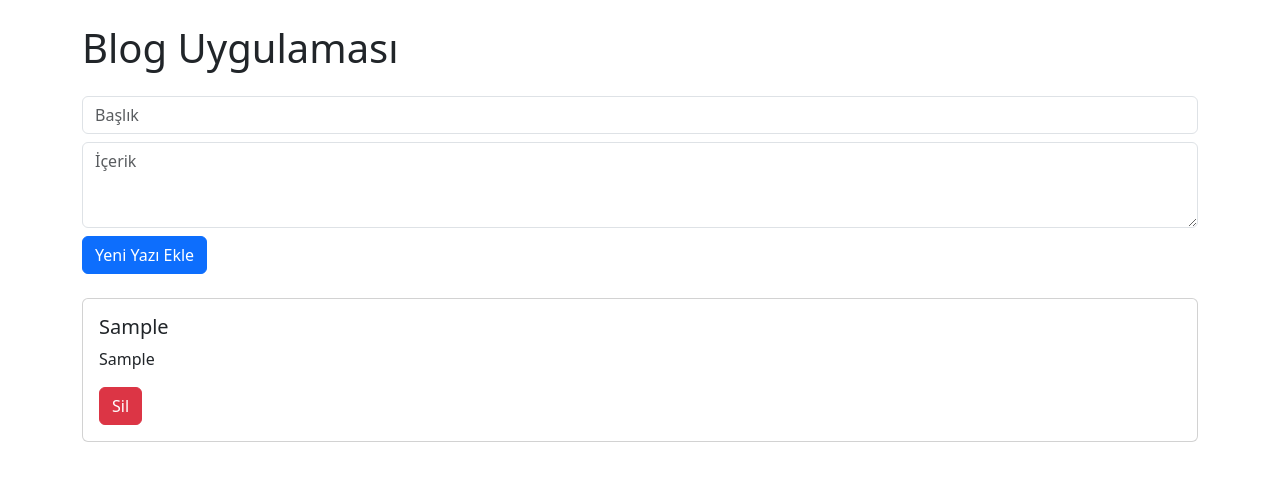
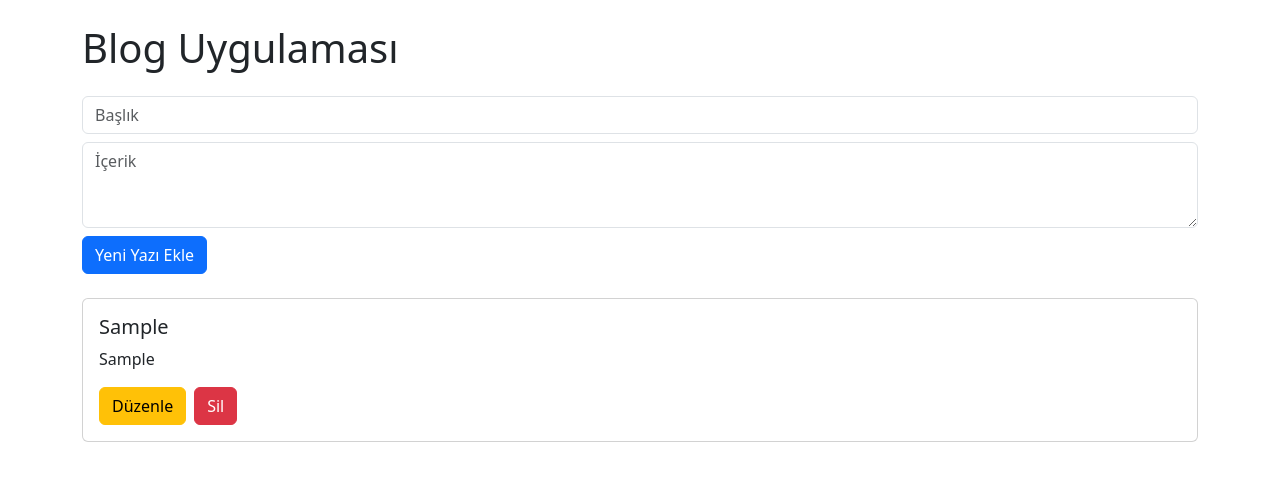
Before and after one commit to kemalgumustabak/react-app, a React (Create React App) app: page / in a window 1280 px wide. Both pictures are taken after typing "Sample", "Sample" into the empty fields and a click on the button "Yeni Yazı Ekle". Shown: the top 480 px of the page. Built offline with nearby package versions, Linux system fonts and the light colour scheme.

Commit message:
Düzenleme butonu eklendi

```diff
--- a/src/App.js
+++ b/src/App.js
@@ -5,8 +5,8 @@ function App() {
   const [posts, setPosts] = useState([]);
   const [title, setTitle] = useState('');
   const [content, setContent] = useState('');
+  const [editingId, setEditingId] = useState(null);
 
-  // localStorage'dan veri yükle
   useEffect(() => {
     const storedPosts = localStorage.getItem('posts');
     if (storedPosts) {
@@ -14,19 +14,30 @@ function App() {
     }
   }, []);
 
-  // posts değiştiğinde localStorage'a kaydet
   useEffect(() => {
     localStorage.setItem('posts', JSON.stringify(posts));
   }, [posts]);
 
   const handleSubmit = (e) => {
     e.preventDefault();
+
+    if (editingId) {
+      // Düzenleme modu
+      const updatedPosts = posts.map(post =>
+        post.id === editingId ? { ...post, title, content } : post
+      );
+      setPosts(updatedPosts);
+      setEditingId(null);
+    } else {
+      // Yeni ekleme modu
       const newPost = {
         id: Date.now(),
         title,
         content
       };
       setPosts([newPost, ...posts]);
+    }
+
     setTitle('');
     setContent('');
   };
@@ -34,6 +45,12 @@ function App() {
   const handleDelete = (id) => {
     const updatedPosts = posts.filter(post => post.id !== id);
     setPosts(updatedPosts);
+  };
+
+  const handleEdit = (post) => {
+    setEditingId(post.id);
+    setTitle(post.title);
+    setContent(post.content);
   };
 
   return (
@@ -58,7 +75,9 @@ function App() {
             onChange={(e) => setContent(e.target.value)}
           />
         </Form.Group>
-        <Button type="submit" variant="primary">Yeni Yazı Ekle</Button>
+        <Button type="submit" variant="primary">
+          {editingId ? 'Kaydet' : 'Yeni Yazı Ekle'}
+        </Button>
       </Form>
 
       {posts.map(post => (
@@ -66,7 +85,16 @@ function App() {
           <Card.Body>
             <Card.Title>{post.title}</Card.Title>
             <Card.Text>{post.content}</Card.Text>
-            <Button variant="danger" onClick={() => handleDelete(post.id)}>Sil</Button>
+            <Button
+              variant="warning"
+              className="me-2"
+              onClick={() => handleEdit(post)}
+            >
+              Düzenle
+            </Button>
+            <Button variant="danger" onClick={() => handleDelete(post.id)}>
+              Sil
+            </Button>
           </Card.Body>
         </Card>
       ))}
```
Lines whose indentation alone changed are shown as unchanged.
